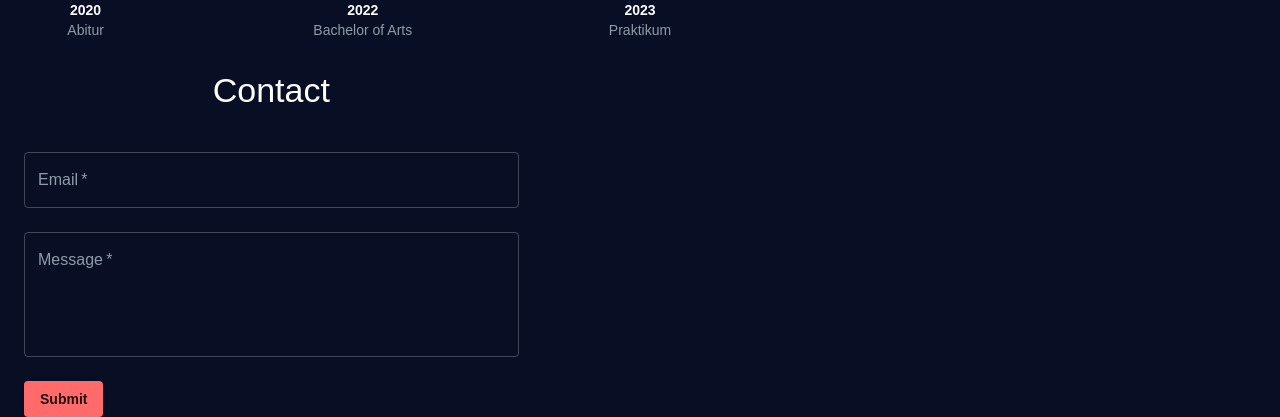
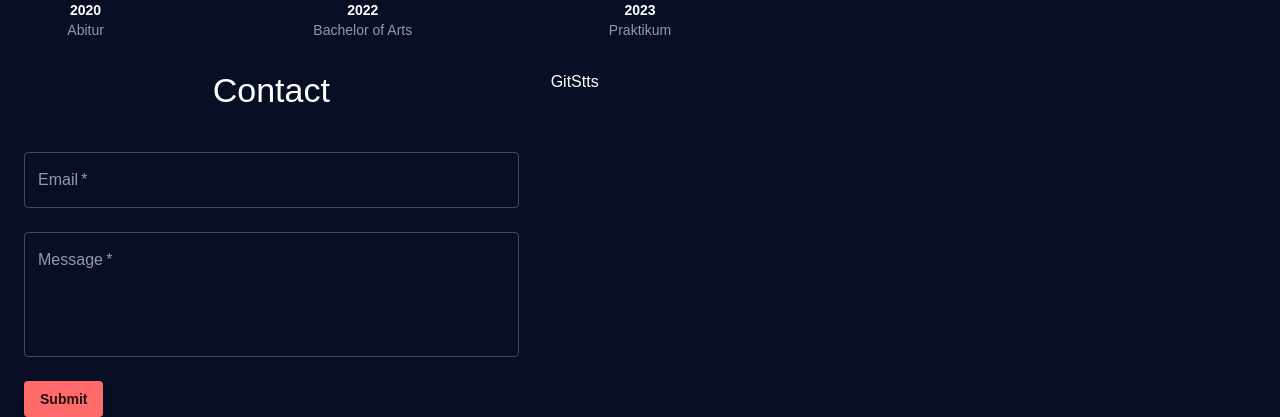
Before and after one commit to SebastianChristoph/portfolio, a React (Vite) app: page / in a window 1280 px wide. Shown: the part 1386-1803 px from the top of the page. Built offline with nearby package versions, Linux system fonts and the light colour scheme.

Commit message:
Add GitStats

```diff
--- a/src/App.tsx
+++ b/src/App.tsx
@@ -8,6 +8,7 @@ import TechStack from './components/TechStack';
 import Projects from './components/Projects';
 import Cv from './components/Cv';
 import Contact from './components/Contact';
+import GitStats from './components/GitStats';
 function App() {
   return (
     <ThemeProvider theme={darkTheme}>
@@ -22,6 +23,7 @@ function App() {
         <Cv />
         <Grid container spacing={4}>
           <Contact />
+          <GitStats />
           </Grid>
         </Container>
 
--- /dev/null
+++ b/src/components/GitStats.tsx
@@ -0,0 +1,12 @@
+import { Box, Typography, Button, ButtonGroup, Grid } from "@mui/material";
+
+export default function GitStats() {
+
+
+      return (
+          <Grid size={{ xs: 12, md: 6 }}>
+     GitStts
+
+              </Grid>
+    );
+  }
```
